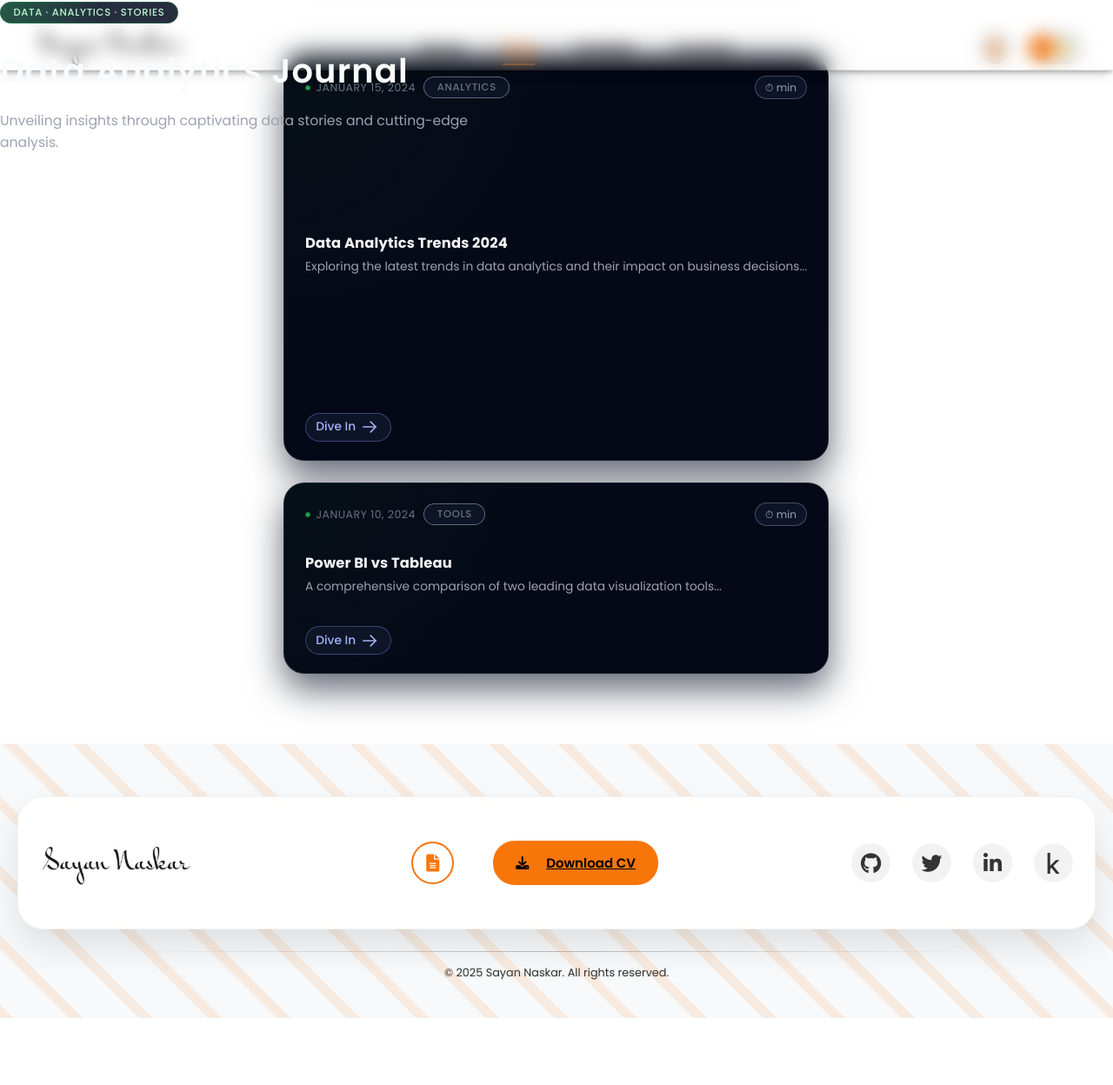
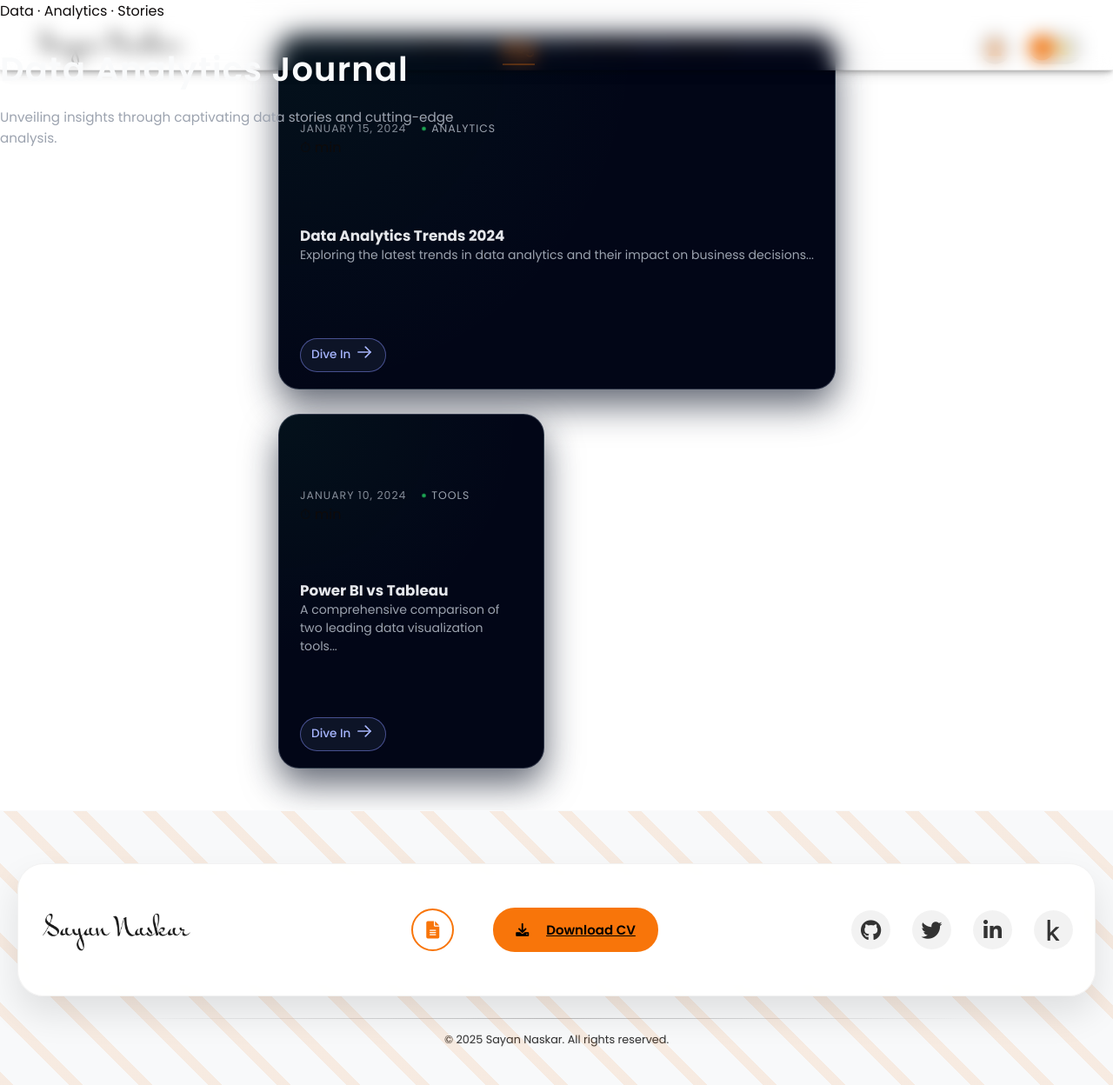
Before and after one commit to Naskar-Sayan/portfolio, a Flask app: page /blog in a window 1280 px wide. Shown: the whole page at 87% size. Before the commit the page ends 1171 px from the top, so only its background shows below. Run offline with Flask 3, Linux system fonts and the light colour scheme; parts of the project's set-up code (start-up, migrations or seed data) failed here and were passed over.

Commit message:
Update blog.css

```diff
--- a/static/css/blog.css
+++ b/static/css/blog.css
@@ -1,308 +1,197 @@
-/* ------------------------------
-   Global Blog Wrapper
----------------------------------*/
+/* ===========================
+   Blog page base layout
+   (kept simple so it stays
+   nicely inside your mainframe)
+   =========================== */
 
 .blog-wrapper {
     max-width: 1120px;
     margin: 0 auto;
-    padding: 4rem 1.5rem 5rem;
+    padding: 2.5rem 1.5rem 3rem;
     font-family: "Poppins", system-ui, -apple-system, BlinkMacSystemFont,
         "Segoe UI", sans-serif;
-
-    /* Local design tokens */
-    --blog-bg: #030712;
-    --card-bg: #050816;
-    --card-bg-soft: #020617;
-    --card-border: rgba(148, 163, 184, 0.18);
-    --accent: #22c55e;           /* green accent */
-    --accent-soft: rgba(34, 197, 94, 0.18);
-    --accent-secondary: #4f46e5; /* indigo accent */
-    --text-main: #e5e7eb;
-    --text-muted: #9ca3af;
-    --text-soft: #6b7280;
-    --pill-bg: rgba(15, 23, 42, 0.8);
-    --shadow-soft: 0 18px 40px rgba(15, 23, 42, 0.65);
-    --shadow-hover: 0 24px 60px rgba(15, 23, 42, 0.85);
-    --radius-xl: 1.5rem;
-    --radius-pill: 999px;
-    --transition-fast: 0.18s ease-out;
-    --transition-med: 0.26s ease;
 }
 
-/* ------------------------------
-   Blog Intro / Header
----------------------------------*/
-
 .blog-intro {
-    text-align: left;
-    margin-bottom: 2.5rem;
-}
-
-.blog-intro-meta {
-    margin-bottom: 0.8rem;
+    margin-bottom: 2rem;
 }
 
 .blog-intro h1 {
-    font-size: clamp(2rem, 3vw, 2.6rem);
+    font-size: clamp(1.9rem, 3vw, 2.4rem);
     font-weight: 600;
+    color: #f9fafb;
     letter-spacing: 0.03em;
-    color: #f9fafb;
-    margin-bottom: 0.75rem;
+    margin-bottom: 0.5rem;
 }
 
 .blog-intro p {
+    color: #9ca3af;
+    font-size: 0.95rem;
     max-width: 36rem;
-    color: var(--text-muted);
-    font-size: 0.98rem;
     line-height: 1.6;
 }
 
-/* Pills / reusable badges */
-
-.pill {
-    display: inline-flex;
-    align-items: center;
-    gap: 0.45rem;
-    padding: 0.2rem 0.9rem;
-    border-radius: var(--radius-pill);
-    font-size: 0.72rem;
-    letter-spacing: 0.06em;
-    text-transform: uppercase;
-    font-weight: 500;
-}
-
-.pill-soft {
-    background: radial-gradient(circle at 0% 0%, rgba(34, 197, 94, 0.3), transparent 55%),
-                rgba(15, 23, 42, 0.9);
-    color: #bbf7d0;
-    border: 1px solid rgba(34, 197, 94, 0.3);
-}
-
-.pill-outline {
-    border: 1px solid rgba(148, 163, 184, 0.6);
-    color: var(--text-soft);
-    background: var(--pill-bg);
-}
-
-/* ------------------------------
-   Bento Grid Layout
----------------------------------*/
+/* ===========================
+   Bento Grid
+   =========================== */
 
 .blog-feed.bento-grid {
     display: grid;
-    grid-template-columns: repeat(auto-fit, minmax(260px, 1fr));
-    gap: 1.6rem;
-    grid-auto-rows: 220px; /* base row height */
+    grid-template-columns: repeat(auto-fit, minmax(270px, 1fr));
+    gap: 1.75rem;
+    grid-auto-rows: minmax(190px, auto);
+    grid-auto-flow: dense;
 }
 
-/* Bento-like spanning using nth-child
-   - This will automatically create a visually varied layout
-*/
-
-.bento-card {
-    grid-row: span 1;
-}
-
-/* Make the first card more "hero-like" */
+/* "Bento" spans on larger screens only */
+@media (min-width: 960px) {
     .bento-card:nth-child(1) {
         grid-column: span 2;
         grid-row: span 2;
     }
 
-/* Some cards taller */
-.bento-card:nth-child(3),
-.bento-card:nth-child(6),
-.bento-card:nth-child(9) {
+    .bento-card:nth-child(4n + 2) {
         grid-row: span 2;
     }
 
-/* Some cards wider */
-.bento-card:nth-child(2),
-.bento-card:nth-child(5),
-.bento-card:nth-child(8) {
+    .bento-card:nth-child(6n + 3) {
         grid-column: span 2;
     }
+}
 
-/* On smaller screens, keep it simple and single-column-ish */
+/* On small screens: normal stacked cards */
 @media (max-width: 768px) {
     .blog-feed.bento-grid {
         grid-template-columns: minmax(0, 1fr);
         grid-auto-rows: auto;
     }
-    .bento-card,
-    .bento-card:nth-child(1),
-    .bento-card:nth-child(2),
-    .bento-card:nth-child(3),
-    .bento-card:nth-child(5),
-    .bento-card:nth-child(6),
-    .bento-card:nth-child(8),
-    .bento-card:nth-child(9) {
-        grid-column: span 1;
-        grid-row: auto;
+
+    .bento-card {
+        grid-column: span 1 !important;
+        grid-row: auto !important;
     }
 }
 
-/* ------------------------------
-   Post Card Base (Bento Card)
----------------------------------*/
+/* ===========================
+   Card styling & microinteractions
+   =========================== */
 
 .post-card {
     position: relative;
-    background: radial-gradient(circle at top left, rgba(34, 197, 94, 0.04), transparent 55%),
-                var(--card-bg);
-    border-radius: var(--radius-xl);
-    padding: 1.4rem 1.5rem 1.3rem;
-    border: 1px solid var(--card-border);
-    box-shadow: var(--shadow-soft);
+    background: radial-gradient(circle at top left, rgba(34, 197, 94, 0.06), transparent 55%),
+                #020617;
+    border-radius: 1.5rem;
+    padding: 1.25rem 1.5rem 1.2rem;
+    border: 1px solid rgba(148, 163, 184, 0.3);
+    box-shadow: 0 18px 40px rgba(15, 23, 42, 0.65);
     overflow: hidden;
-    isolation: isolate;
     display: flex;
     flex-direction: column;
     justify-content: space-between;
-    gap: 0.8rem;
+    gap: 0.75rem;
 
-    /* microinteraction base */
-    transform-origin: center;
-    transform: translateY(12px) scale(0.98);
+    /* entry animation */
     opacity: 0;
-    animation: bento-fade-up 0.55s cubic-bezier(0.18, 0.89, 0.32, 1.28) forwards;
+    transform: translateY(14px) scale(0.98);
+    animation: blog-fade-up 0.5s cubic-bezier(0.18, 0.89, 0.32, 1.28) forwards;
     animation-delay: calc(var(--order, 0) * 70ms);
 }
 
-/* Background accent layer */
-
-.post-card .card-accent {
+/* soft light on hover */
+.post-card::before {
+    content: "";
     position: absolute;
     inset: -40%;
     background:
-        radial-gradient(circle at 15% 0%, rgba(34, 197, 94, 0.16), transparent 60%),
-        radial-gradient(circle at 100% 85%, rgba(79, 70, 229, 0.18), transparent 60%);
+        radial-gradient(circle at 0% 0%, rgba(34, 197, 94, 0.18), transparent 60%),
+        radial-gradient(circle at 100% 100%, rgba(79, 70, 229, 0.22), transparent 60%);
     opacity: 0;
-    transform: translate3d(0, 16px, 0) scale(1.02);
-    transition: opacity var(--transition-med), transform var(--transition-med);
-    pointer-events: none;
+    transform: translate3d(0, 12px, 0) scale(1.02);
+    transition: opacity 0.25s ease, transform 0.25s ease;
     z-index: -1;
 }
 
-/* Card hover microinteraction */
-
 .post-card:hover {
-    transform: translateY(-6px) scale(1.01);
-    box-shadow: var(--shadow-hover);
-    border-color: rgba(148, 163, 184, 0.45);
-    background: radial-gradient(circle at 10% 0%, rgba(34, 197, 94, 0.11), transparent 60%),
-                radial-gradient(circle at 100% 85%, rgba(79, 70, 229, 0.16), transparent 65%),
-                var(--card-bg-soft);
+    transform: translateY(-4px) scale(1.01);
+    box-shadow: 0 22px 55px rgba(15, 23, 42, 0.85);
+    border-color: rgba(148, 163, 184, 0.6);
+    background: radial-gradient(circle at 0% 0%, rgba(34, 197, 94, 0.12), transparent 60%),
+                radial-gradient(circle at 100% 100%, rgba(79, 70, 229, 0.16), transparent 60%),
+                #020617;
 }
 
-.post-card:hover .card-accent {
+.post-card:hover::before {
     opacity: 1;
-    transform: translate3d(0, 0, 0) scale(1.04);
+    transform: translate3d(0, 0, 0) scale(1.05);
 }
 
-/* ------------------------------
-   Post Top (meta + read time)
----------------------------------*/
-
-.post-top {
-    display: flex;
-    align-items: center;
-    justify-content: space-between;
-    gap: 0.75rem;
-}
+/* ===========================
+   Card content
+   =========================== */
 
 .post-meta {
     display: flex;
+    flex-wrap: wrap;
+    gap: 0.5rem 1.1rem;
     align-items: center;
-    flex-wrap: wrap;
-    gap: 0.6rem;
+    font-size: 0.78rem;
+    text-transform: uppercase;
+    letter-spacing: 0.08em;
+    color: #9ca3af;
 }
 
 .post-date {
-    display: inline-flex;
-    align-items: center;
-    gap: 0.4rem;
-    font-size: 0.78rem;
-    color: var(--text-soft);
-    letter-spacing: 0.04em;
-    text-transform: uppercase;
+    opacity: 0.85;
 }
 
-.post-date .dot {
-    width: 6px;
-    height: 6px;
+.post-category {
+    position: relative;
+    padding-left: 0.7rem;
+}
+
+.post-category::before {
+    content: "";
+    position: absolute;
+    left: 0;
+    top: 50%;
+    width: 5px;
+    height: 5px;
     border-radius: 999px;
     background: radial-gradient(circle, #22c55e, rgba(34, 197, 94, 0.3));
-}
-
-/* Category pill */
-
-.post-category {
-    font-size: 0.72rem;
-}
-
-/* Read time chip (top-right) */
-
-.read-time-chip {
-    font-size: 0.76rem;
-    padding: 0.2rem 0.7rem;
-    border-radius: var(--radius-pill);
-    background: rgba(15, 23, 42, 0.9);
-    border: 1px solid rgba(148, 163, 184, 0.4);
-    color: var(--text-muted);
-    backdrop-filter: blur(6px);
-    white-space: nowrap;
-}
-
-/* microinteraction: on hover, slightly brighten read-time chip */
-
-.post-card:hover .read-time-chip {
-    border-color: rgba(34, 197, 94, 0.65);
-    color: #bbf7d0;
-}
-
-/* ------------------------------
-   Post Body (title + excerpt)
----------------------------------*/
-
-.post-body {
-    margin-top: 0.4rem;
-    margin-bottom: 0.3rem;
+    transform: translateY(-50%);
 }
 
 .post-title {
-    margin: 0 0 0.35rem;
-    font-size: 1.02rem;
+    margin: 0;
+    font-size: 1.05rem;
     line-height: 1.4;
-    letter-spacing: 0.01em;
 }
 
 .post-title a {
-    color: #f3f4f6;
+    color: #e5e7eb;
     text-decoration: none;
     position: relative;
     display: inline-block;
-    padding-right: 0.3rem;
-    transition: color var(--transition-fast);
+    padding-right: 0.25rem;
+    transition: color 0.18s ease;
 }
 
-/* Underline microinteraction on title */
-
+/* subtle underline animation on title */
 .post-title a::after {
     content: "";
     position: absolute;
     left: 0;
-    bottom: -0.16rem;
+    bottom: -0.18rem;
     width: 0;
     height: 1px;
     background: linear-gradient(90deg, #22c55e, #4f46e5);
     opacity: 0;
     transform-origin: left;
-    transition: width 0.24s ease-out, opacity 0.24s ease-out;
+    transition: width 0.22s ease-out, opacity 0.22s ease-out;
 }
 
 .post-card:hover .post-title a {
-    color: #e0f2fe;
+    color: #f9fafb;
 }
 
 .post-card:hover .post-title a::after {
@@ -312,45 +201,50 @@
 
 .post-excerpt {
     margin: 0;
-    font-size: 0.86rem;
+    font-size: 0.88rem;
     line-height: 1.5;
-    color: var(--text-muted);
+    color: #9ca3af;
 }
 
-/* ------------------------------
-   Post Footer CTA
----------------------------------*/
+/* ===========================
+   Footer: CTA + read time
+   =========================== */
 
 .post-footer {
     display: flex;
     align-items: center;
     justify-content: space-between;
-    margin-top: 0.2rem;
+    margin-top: 0.4rem;
+    gap: 1rem;
 }
 
+.read-time {
+    font-size: 0.78rem;
+    color: #6b7280;
+}
+
+/* CTA button */
 .read-more {
     display: inline-flex;
     align-items: center;
     gap: 0.35rem;
-    font-size: 0.86rem;
+    padding: 0.35rem 0.9rem 0.35rem 0.75rem;
+    border-radius: 999px;
+    background: rgba(15, 23, 42, 0.9);
+    border: 1px solid rgba(129, 140, 248, 0.5);
+    color: #a5b4fc;
+    font-size: 0.85rem;
     font-weight: 500;
-    color: #a5b4fc;
     text-decoration: none;
-    padding: 0.35rem 0.9rem 0.35rem 0.7rem;
-    border-radius: var(--radius-pill);
-    background: rgba(15, 23, 42, 0.9);
-    border: 1px solid rgba(129, 140, 248, 0.4);
     backdrop-filter: blur(6px);
     position: relative;
     overflow: hidden;
     transition:
-        background var(--transition-med),
-        transform var(--transition-fast),
-        box-shadow var(--transition-fast),
-        border-color var(--transition-fast);
+        background 0.22s ease,
+        border-color 0.22s ease,
+        box-shadow 0.22s ease,
+        transform 0.18s ease;
 }
-
-/* subtle gradient wash on hover */
 
 .read-more::before {
     content: "";
@@ -358,16 +252,25 @@
     inset: 0;
     background: linear-gradient(120deg, rgba(34, 197, 94, 0.25), transparent);
     opacity: 0;
-    transform: translateX(-30%);
-    transition: opacity var(--transition-med), transform var(--transition-med);
+    transform: translateX(-25%);
+    transition: opacity 0.26s ease, transform 0.26s ease;
 }
 
+/* icon slide */
+.read-more-icon {
+    display: inline-flex;
+    align-items: center;
+    justify-content: center;
+    transition: transform 0.22s ease;
+}
+
+/* hover microinteraction */
 .read-more:hover {
     transform: translateY(-1px);
-    border-color: rgba(129, 140, 248, 0.7);
-    box-shadow: 0 10px 24px rgba(15, 23, 42, 0.7);
-    background: radial-gradient(circle at 0% 0%, rgba(34, 197, 94, 0.22), transparent 65%),
-                rgba(15, 23, 42, 0.95);
+    border-color: rgba(129, 140, 248, 0.8);
+    background: radial-gradient(circle at 0% 0%, rgba(34, 197, 94, 0.23), transparent 70%),
+                rgba(15, 23, 42, 0.96);
+    box-shadow: 0 10px 30px rgba(15, 23, 42, 0.85);
 }
 
 .read-more:hover::before {
@@ -375,35 +278,15 @@
     transform: translateX(0);
 }
 
-.read-more-label {
-    position: relative;
-    z-index: 1;
-}
-
-/* Icon microinteraction */
-
-.icon-wrapper {
-    display: inline-flex;
-    align-items: center;
-    justify-content: center;
-    position: relative;
-    z-index: 1;
-    transition: transform var(--transition-med);
-}
-
-.icon-wrapper svg {
-    display: block;
-}
-
-.read-more:hover .icon-wrapper {
+.read-more:hover .read-more-icon {
     transform: translateX(4px);
 }
 
-/* ------------------------------
-   Keyframes
----------------------------------*/
+/* ===========================
+   Animation
+   =========================== */
 
-@keyframes bento-fade-up {
+@keyframes blog-fade-up {
     0% {
         opacity: 0;
         transform: translateY(18px) scale(0.96);
@@ -418,26 +301,22 @@
     }
 }
 
-/* ------------------------------
-   Small Screen Adjustments
----------------------------------*/
+/* ===========================
+   Small screen tweaks
+   =========================== */
 
 @media (max-width: 640px) {
     .blog-wrapper {
         padding-inline: 1.1rem;
-        padding-top: 3rem;
+        padding-top: 2.2rem;
     }
 
     .post-card {
-        padding: 1.2rem 1.1rem 1.1rem;
-    }
-
-    .post-top {
-        align-items: flex-start;
-        flex-direction: column;
+        padding: 1.1rem 1.1rem 1.05rem;
     }
 
     .post-footer {
-        margin-top: 0.4rem;
+        align-items: flex-end;
+        flex-direction: row;
     }
 }
```
Lines whose indentation alone changed are shown as unchanged.
